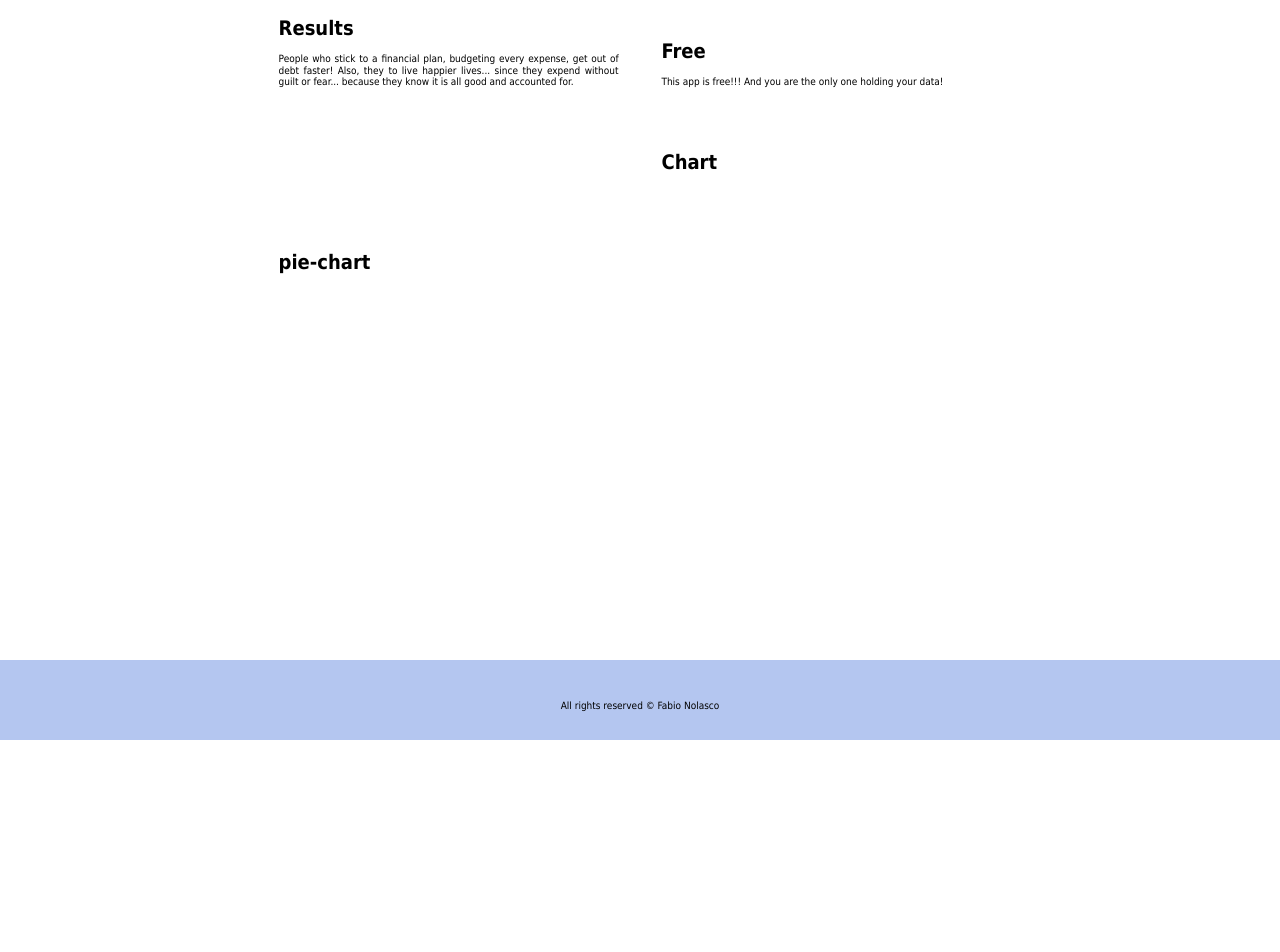
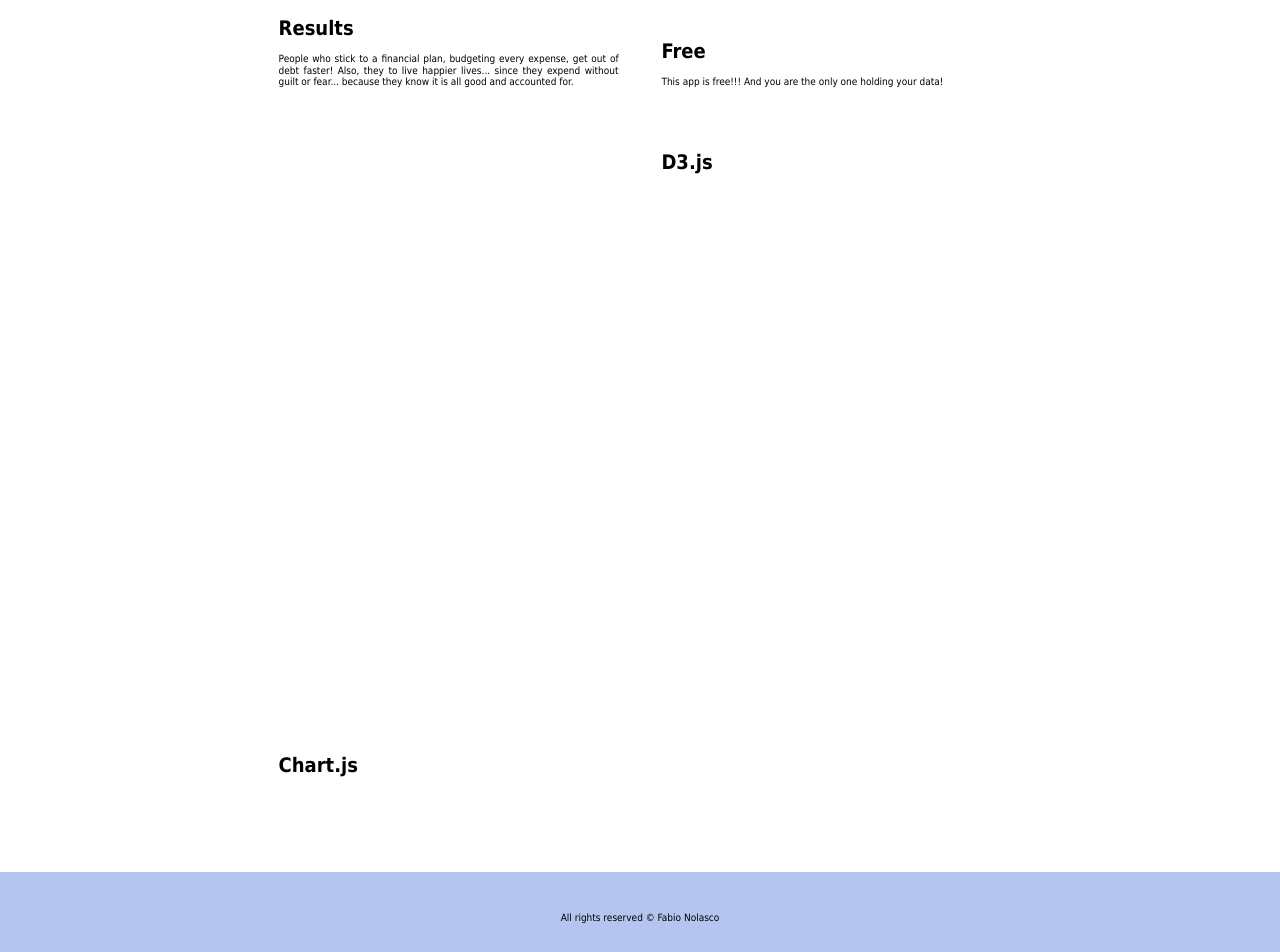
Before and after one commit to Swapnasrivootla/personal-budget-mongodb, a website: page public/index.html in a window 1280 px wide. Shown: the part 585-1537 px from the top of the page. Before the commit the page ends 1325 px from the top, so only its background shows below. Drawn offline with nearby package versions, Linux system fonts and the light colour scheme; no server answers.

Commit message:
week08 instructions implemented

```diff
--- a/public/index.html
+++ b/public/index.html
@@ -44,7 +44,7 @@
         <h2>A personal-budget management app</h2>
     </div>
 </main>
-
+<meta property="og:image" content="/bg.png" alt="image from the background" />
 </header>
     <div class="container center">
         <!-- This is a Semantic HTML Change -->
@@ -85,17 +85,14 @@
 
 
             <div class="text-box">
-                <h1>pie-chart</h1>
-                <p>
-                    <div id="pie-chart" ></div></p>
-                </div>
-            <div class="text-box">
-                <h1>Chart</h1>
-                <p>
-                    <canvas id="myChart" width="400" height="400"></canvas>
-                    </p>
+                <h1>Chart.js</h1>
+                <p><canvas id="myChart" width="1vw", height="1vh"></canvas></p>
             </div>
 
+            <div class="text-box">
+                <h1>D3.js</h1>
+                <svg width="550px", height="550px"></svg>
+            </div>
         </div>
     </section>
     </div>
@@ -114,17 +111,40 @@
             datasets: [
                 {
                     data: [],
-                        backgroundColor: [
-
-
-                        ]
+                    backgroundColor: []
                 }
             ],
             labels: []
         };
-            const dataSource1 = [];
-        var svg = d3.select("#pie-chart")
-            .append("svg")
+
+        function createChart() {
+            var ctx = document.getElementById('myChart').getContext('2d');
+            var myPieChart = new Chart(ctx, {
+                type: 'pie',
+                data: dataSource
+            })
+        }
+
+        function getBudget() {
+            axios.get('http://localhost:3000/budget')
+            .then(function (res)
+            {
+                console.log(res.data);
+                for(var i = 0; i < res.data.length; i++)
+                {
+                    dataSource.datasets[0].data[i] = res.data[i].budget;
+                    dataSource.labels[i] = res.data[i].title;
+                    dataSource.datasets[0].backgroundColor[i] = res.data[i].color;
+                }
+                createChart();
+            });
+        }
+        getBudget();
+    </script>
+
+    <script>
+
+        var svg = d3.select("svg")
             .append("g")
 
         svg.append("g")
@@ -134,13 +154,13 @@
         svg.append("g")
             .attr("class", "lines");
 
-        var width = 600,
-            height = 300,
+        var width = 960,
+            height = 450,
             radius = Math.min(width, height) / 2;
 
         var pie = d3.layout.pie()
             .sort(null)
-            .value(function (d) {
+            .value(function(d) {
                 return d.value;
             });
 
@@ -152,37 +172,40 @@
             .innerRadius(radius * 0.9)
             .outerRadius(radius * 0.9);
 
-        svg.attr("transform", "translate(" + width / 2 + "," + height / 2 + ")");
+        svg.attr("transform", "translate(" + width / 2.8 + "," + height / 2 + ")");
 
-        var key = function (d) { return d.data.label; };
+        var key = function(d){ return d.data.label; };
+
         var color = d3.scale.ordinal()
         .domain(dataSource.labels)
-            .range(dataSource.datasets[0].backgroundColor)
+        .range(dataSource.datasets[0].backgroundColor);
 
-        function createChart() {
-            var ctx = document.getElementById('myChart').getContext('2d');
-            var myPieChart = new Chart(ctx, {
-                type: 'pie',
-                data: dataSource
-            });
-        }
+        axios.get('http://localhost:3000/budget').then(res => {
+            console.log(res);
+            var data = res.data.map(obj => {
+                return {label: obj.title, value: obj.budget}
+            })
+            change(data);
+        })
+
         function change(data) {
-            console.log(data);
+
+            /* ------- PIE SLICES -------*/
             var slice = svg.select(".slices").selectAll("path.slice")
                 .data(pie(data), key);
 
             slice.enter()
                 .insert("path")
-                .style("fill", function (d) { return color(d.data.label); })
+                .style("fill", function(d) { return color(d.data.label); })
                 .attr("class", "slice");
 
             slice
                 .transition().duration(1000)
-                .attrTween("d", function (d) {
+                .attrTween("d", function(d) {
                     this._current = this._current || d;
                     var interpolate = d3.interpolate(this._current, d);
                     this._current = interpolate(0);
-                    return function (t) {
+                    return function(t) {
                         return arc(interpolate(t));
                     };
                 })
@@ -198,33 +221,33 @@
             text.enter()
                 .append("text")
                 .attr("dy", ".35em")
-                .text(function (d) {
+                .text(function(d) {
                     return d.data.label;
                 });
 
-            function midAngle(d) {
-                return d.startAngle + (d.endAngle - d.startAngle) / 2;
+            function midAngle(d){
+                return d.startAngle + (d.endAngle - d.startAngle)/2;
             }
 
             text.transition().duration(1000)
-                .attrTween("transform", function (d) {
+                .attrTween("transform", function(d) {
                     this._current = this._current || d;
                     var interpolate = d3.interpolate(this._current, d);
                     this._current = interpolate(0);
-                    return function (t) {
+                    return function(t) {
                         var d2 = interpolate(t);
                         var pos = outerArc.centroid(d2);
                         pos[0] = radius * (midAngle(d2) < Math.PI ? 1 : -1);
-                        return "translate(" + pos + ")";
+                        return "translate("+ pos +")";
                     };
                 })
-                .styleTween("text-anchor", function (d) {
+                .styleTween("text-anchor", function(d){
                     this._current = this._current || d;
                     var interpolate = d3.interpolate(this._current, d);
                     this._current = interpolate(0);
-                    return function (t) {
+                    return function(t) {
                         var d2 = interpolate(t);
-                        return midAngle(d2) < Math.PI ? "start" : "end";
+                        return midAngle(d2) < Math.PI ? "start":"end";
                     };
                 });
 
@@ -240,11 +263,11 @@
                 .append("polyline");
 
             polyline.transition().duration(1000)
-                .attrTween("points", function (d) {
+                .attrTween("points", function(d){
                     this._current = this._current || d;
                     var interpolate = d3.interpolate(this._current, d);
                     this._current = interpolate(0);
-                    return function (t) {
+                    return function(t) {
                         var d2 = interpolate(t);
                         var pos = outerArc.centroid(d2);
                         pos[0] = radius * 0.95 * (midAngle(d2) < Math.PI ? 1 : -1);
@@ -254,34 +277,8 @@
 
             polyline.exit()
                 .remove();
-
-        }
-
-
-        function getBudget() {
-            axios.get('http://localhost:3000/budget')
-            .then(function (res) {
-                    console.log(res);
-                 for (var i = 0; i < res.data.length; i++) {
-                    dataSource.datasets[0].data[i] = res.data[i].budget;
-                        dataSource.labels[i] = res.data[i].title;
-                        dataSource.datasets[0].backgroundColor[i] = res.data[i].color;
-
-
-                    //  dataSource1.push({
-                    //         "label": res.data.myBudget[i].title,
-                    //         "value": res.data.myBudget[i].budget
-                    //  });
-                    }
-                     createChart();
-
-                     change(dataSource1);
-            });
-        }
-
-        getBudget();
+        };
     </script>
-
 
 </body>
 </html>
--- a/public/main.css
+++ b/public/main.css
@@ -40,7 +40,7 @@ div.menu ul li a:hover  {
 div.hero {
     height: 350px;
     background-color: #b4c6f0;
-    background-image: url('/bg.png');
+    background-image: url('./bg.png');
     background-size: 400px;
     background-repeat: no-repeat;
     background-position: center bottom;
```
Also changed, not shown: public/about.html (+1 -1 lines). Lines whose indentation alone changed are shown as unchanged.
